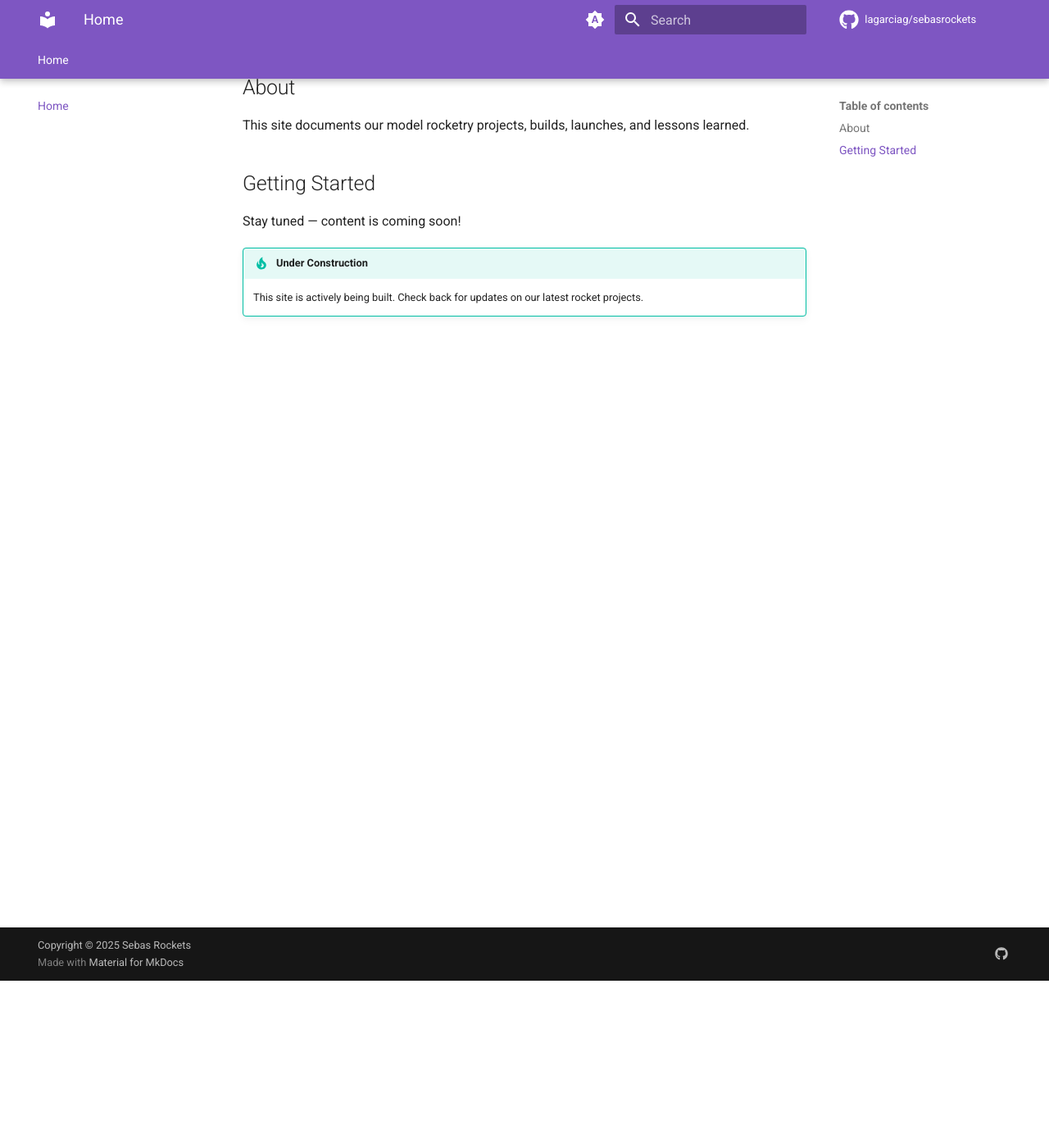
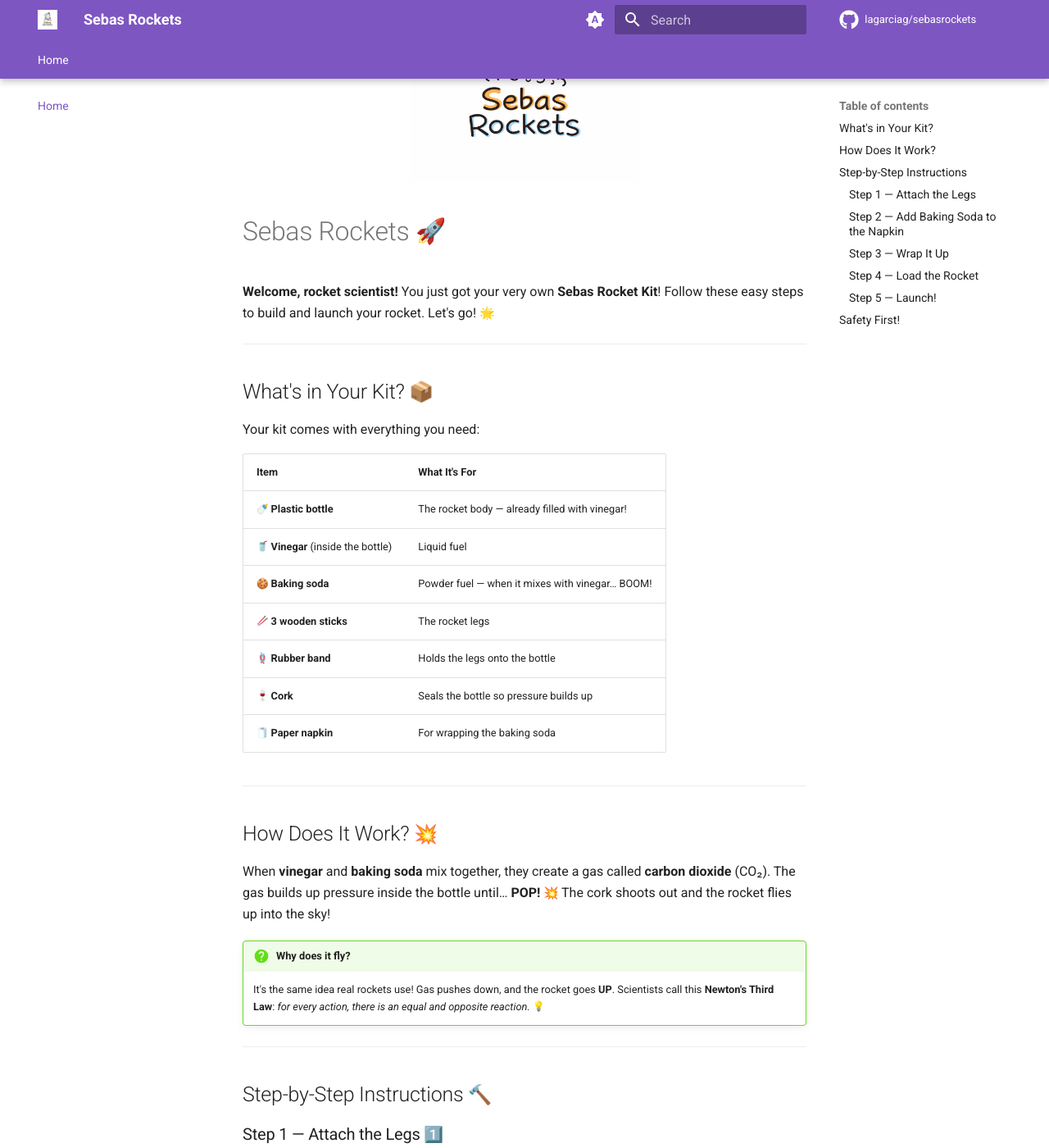
Before and after one commit to lagarciag/sebasrockets, an MkDocs documentation site: the page built from docs/index.md, in a window 1280 px wide and 1400 px high, scrolled down 204 px. Shown: the whole window at 82% size. Built offline with MkDocs 1.6.1 and Material for MkDocs 9.7.7, drawn with Linux system fonts in a browser that asks for light colours; emoji names are drawn with the system emoji font; comment, search, counter and statistics services are not loaded; some of the changed text lies outside the part shown.

Commit message:
feat: redesign homepage as rocket kit instruction guide
- Reframe site as product page for Sebas Rocket Kits (Market Day)
- Add 5-step build & launch instructions with photos
- Add kit contents table, science explanation, and safety section
- Include QR code landing message for kit buyers
- Add logo and favicon to mkdocs.yml
- Add .gitignore for Python/MkDocs artifacts

Co-authored-by: Copilot <223556219+Copilot@users.noreply.github.com>

```diff
--- a/docs/index.md
+++ b/docs/index.md
@@ -1,14 +1,125 @@
-# Welcome to Sebas Rockets :rocket:
+<div style="text-align: center; margin-bottom: 2em;">
+  <img src="images/logo.png" alt="Sebas Rockets Logo" style="max-width: 280px;">
+</div>
 
-Welcome to the **Sebas Rockets** project documentation site!
+# Sebas Rockets :rocket:
 
-## About
+**Welcome, rocket scientist!** You just got your very own **Sebas Rocket Kit**!
+Follow these easy steps to build and launch your rocket. Let's go! :star2:
 
-This site documents our model rocketry projects, builds, launches, and lessons learned.
+---
 
-## Getting Started
+## What's in Your Kit? :package:
 
-Stay tuned — content is coming soon!
+Your kit comes with everything you need:
 
-!!! tip "Under Construction"
-    This site is actively being built. Check back for updates on our latest rocket projects.
+| Item | What It's For |
+|:-----|:--------------|
+| :baby_bottle: **Plastic bottle** | The rocket body — already filled with vinegar! |
+| :cup_with_straw: **Vinegar** (inside the bottle) | Liquid fuel |
+| :cookie: **Baking soda** | Powder fuel — when it mixes with vinegar… BOOM! |
+| :chopsticks: **3 wooden sticks** | The rocket legs |
+| :knot: **Rubber band** | Holds the legs onto the bottle |
+| :wine_glass: **Cork** | Seals the bottle so pressure builds up |
+| :roll_of_paper: **Paper napkin** | For wrapping the baking soda |
+
+---
+
+## How Does It Work? :boom:
+
+When **vinegar** and **baking soda** mix together, they create a gas called
+**carbon dioxide** (CO₂). The gas builds up pressure inside the bottle until…
+**POP!** :boom: The cork shoots out and the rocket flies up into the sky!
+
+!!! question "Why does it fly?"
+    It's the same idea real rockets use! Gas pushes down,
+    and the rocket goes **UP**. Scientists call this **Newton's Third Law**:
+    *for every action, there is an equal and opposite reaction.* :bulb:
+
+---
+
+## Step-by-Step Instructions :hammer:
+
+### Step 1 — Attach the Legs :one:
+
+Place the **3 wooden sticks** around the bottle and hold them in place with
+the **rubber band**. These are your rocket's landing legs!
+
+<figure markdown="span">
+  ![Attaching the legs with a rubber band](images/photo1.jpg){ width="400" }
+  <figcaption>Wrap the rubber band tight so the sticks don't move!</figcaption>
+</figure>
+
+---
+
+### Step 2 — Add Baking Soda to the Napkin :two:
+
+Open the **paper napkin** flat on a table. Pour the **baking soda** onto the
+center of the napkin.
+
+<figure markdown="span">
+  ![Putting baking soda on the napkin](images/photo2.jpg){ width="400" }
+  <figcaption>Put all the baking soda right in the middle.</figcaption>
+</figure>
+
+---
+
+### Step 3 — Wrap It Up :three:
+
+Fold and roll the napkin around the baking soda to make a little **packet**.
+Make sure it's small enough to fit through the bottle opening!
+
+<figure markdown="span">
+  ![Wrapping the baking soda in the napkin](images/photo3.jpg){ width="400" }
+  <figcaption>Roll it up nice and tight!</figcaption>
+</figure>
+
+---
+
+### Step 4 — Load the Rocket :four:
+
+Push the **baking soda packet** into the bottle and quickly seal it with the
+**cork**. The vinegar is already inside — don't shake it yet!
+
+<figure markdown="span">
+  ![Loading the baking soda packet and corking the bottle](images/photo4.jpg){ width="400" }
+  <figcaption>Push the cork in firmly so no gas escapes!</figcaption>
+</figure>
+
+---
+
+### Step 5 — Launch! :five:
+
+Now for the fun part!
+
+1. **Shake** the bottle so the vinegar soaks through the napkin
+2. **Flip** the rocket upside down (legs pointing up!)
+3. **Place** it on the ground with the cork facing down
+4. **Step back** and wait…
+
+**3… 2… 1…** :boom: **BLAST OFF!**
+
+<figure markdown="span">
+  ![Rocket ready for launch!](images/photo5.jpg){ width="400" }
+  <figcaption>Stand back and watch it fly! :rocket:</figcaption>
+</figure>
+
+---
+
+## Safety First! :helmet_with_cross:
+
+!!! warning "Always build and launch with a grown-up!"
+    - :white_check_mark: Launch **outside** in an open area
+    - :white_check_mark: **Stand back** after placing the rocket on the ground
+    - :white_check_mark: **Never** point the rocket at people or animals
+    - :white_check_mark: Wear old clothes — it can get messy and that's part of the fun!
+
+---
+
+<div style="text-align: center; margin-top: 2em;" markdown>
+
+Made with :heart: by **Sebas** · Market Day 2026
+
+*Scanned the QR code on your kit? You're in the right place!*
+
+</div>
--- a/mkdocs.yml
+++ b/mkdocs.yml
@@ -46,6 +46,8 @@ theme:
     - content.code.select
     - content.tabs.link
 
+  logo: images/logo.png
+  favicon: images/logo.png
   icon:
     repo: fontawesome/brands/github
 
```
Also changed, not shown: docs/images/logo.png (added), docs/images/photo1.jpg (added), docs/images/photo2.jpg (added), docs/images/photo3.jpg (added), docs/images/photo4.jpg (added), docs/images/photo5.jpg (added), 1 other file.
